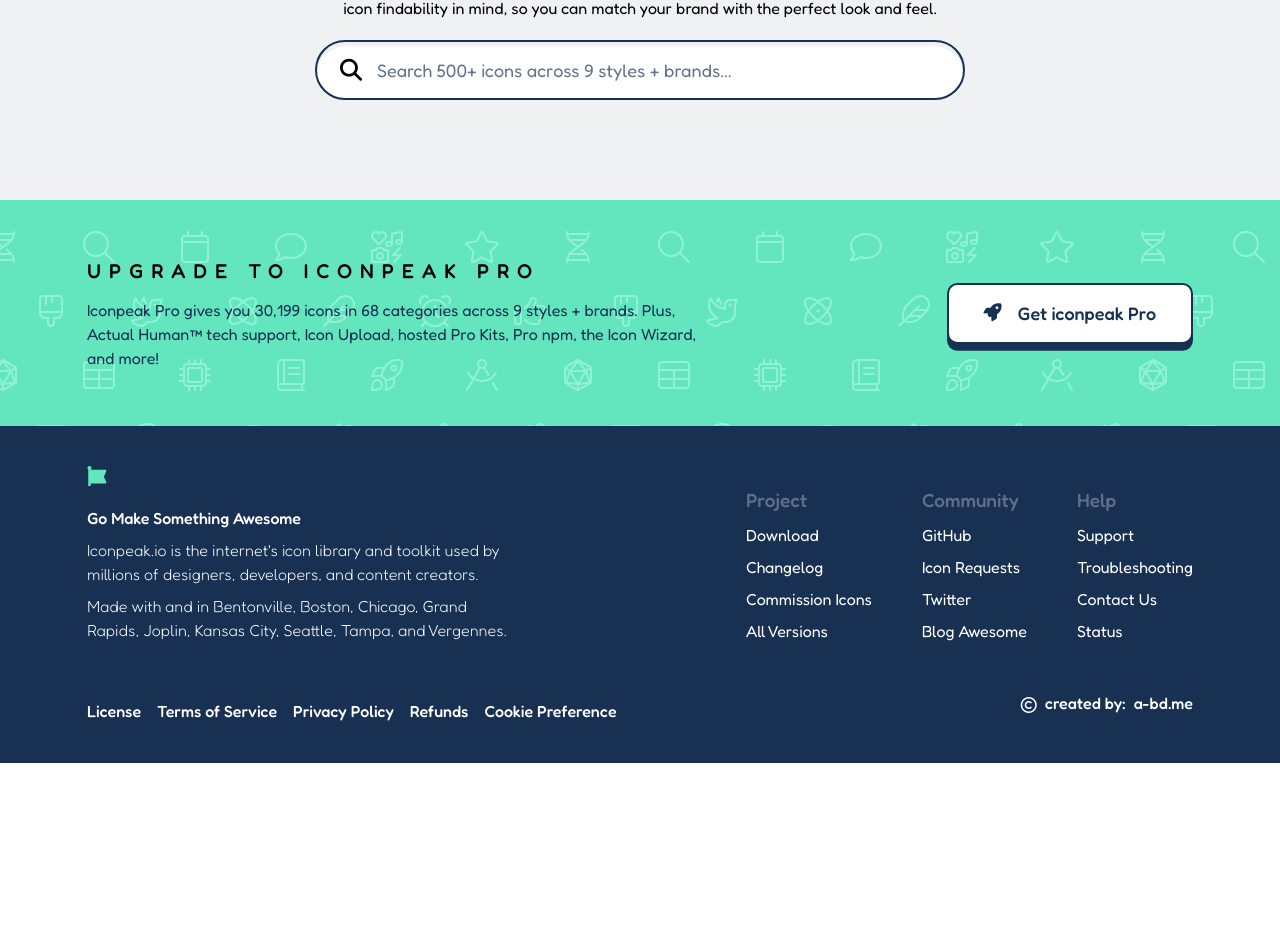
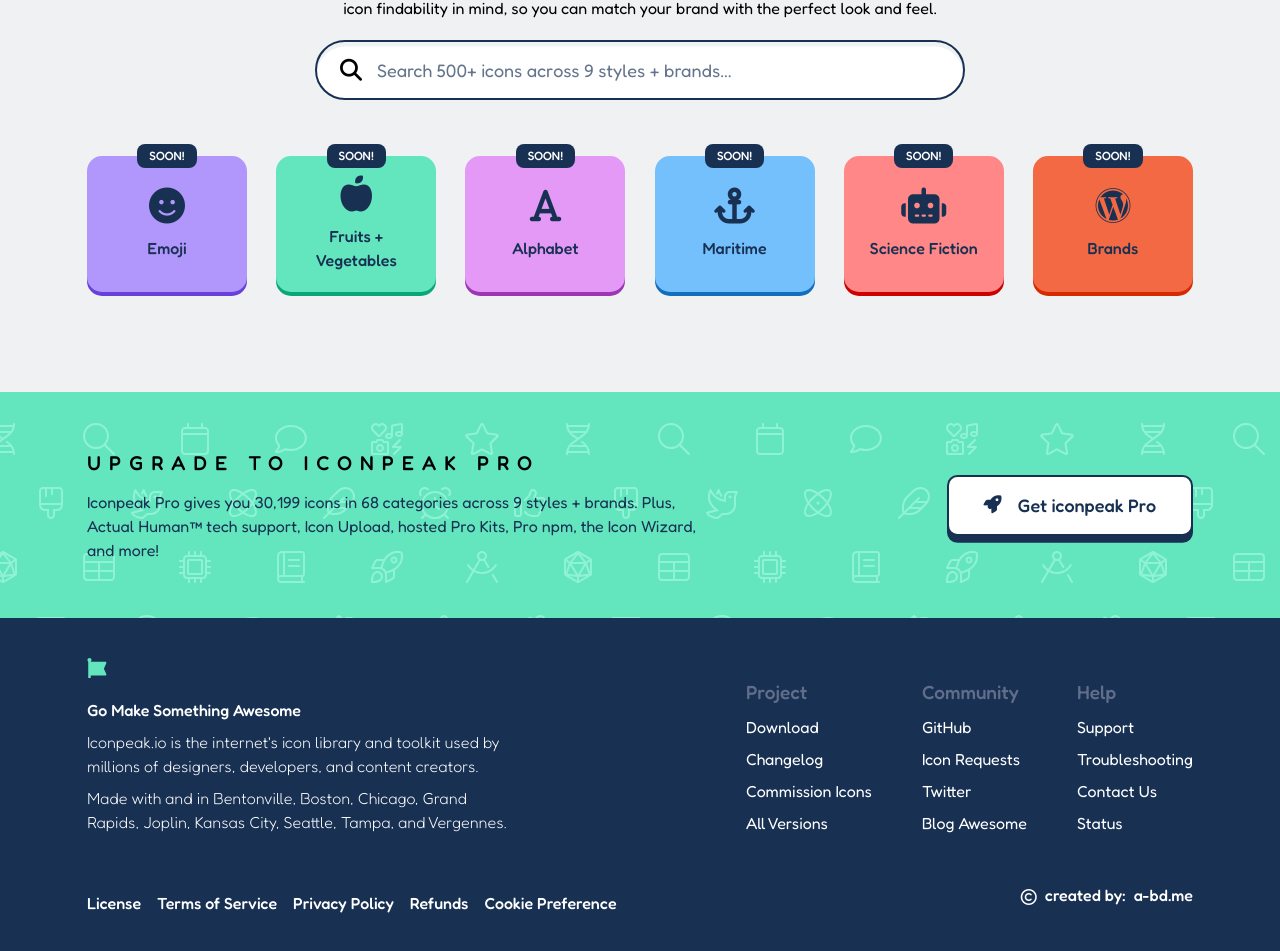
Before and after one commit to the-coder-o/iconpeak.io, a Next.js app: page / in a window 1280 px wide. Shown: the part 2735-3686 px from the top of the page. Before the commit the page ends 3498 px from the top, so only its background shows below. Built offline with nearby package versions, Linux system fonts and the light colour scheme.

Commit message:
added new chat message support, finished categories section and fixed styles

```diff
--- a/app/(home)/page.tsx
+++ b/app/(home)/page.tsx
@@ -18,8 +18,8 @@
         </div>
       </div>
       <div className="relative flex h-[960px] justify-center overflow-hidden">
-        <Image src={HeroIcon1} alt={''} width={540} height={864} className={'absolute left-[-720px] top-[50px] -z-10 !w-[1000px]'} />
-        <Image src={HeroIcon2} alt={''} width={540} height={864} className={'absolute right-[-720px] top-[50px] -z-10 !w-[1000px]'} />
+        <Image src={HeroIcon1} alt={''} width={540} height={864} className={'absolute left-[-720px] top-[0px] -z-10 !w-[1000px]'} />
+        <Image src={HeroIcon2} alt={''} width={540} height={864} className={'absolute right-[-720px] top-[0px] -z-10 !w-[1000px]'} />
         <div className={'container'}>
           <div className={'mt-[80px] flex flex-col gap-[35px]'}>
             <h1 className={'ml-auto mr-auto w-[650px] text-center text-[50px] font-[500] leading-[55px]'}>
@@ -202,6 +202,38 @@
               />
             </div>
           </div>
+          <div className={'mt-14 flex items-center justify-between'}>
+            <Link href={''} className={'category-1 relative flex h-[136px] w-[160px] flex-col items-center justify-center gap-3 rounded-[15px] bg-[#B197FC] px-[20px]'}>
+              <span className={'absolute -top-3 left-auto right-auto rounded-lg bg-[#183153] px-3 py-1 text-xs font-medium text-white'}>SOON!</span>
+              <i className="fa-solid fa-face-smile text-4xl text-[#183153]"></i>
+              <span className={'font-medium text-[#183153]'}>Emoji</span>
+            </Link>
+            <Link href={''} className={'category-2 relative flex h-[136px] w-[160px] flex-col items-center justify-center gap-3 rounded-[15px] bg-[#63E6BE] px-[20px]'}>
+              <span className={'absolute -top-3 left-auto right-auto rounded-lg bg-[#183153] px-3 py-1 text-xs font-medium text-white'}>SOON!</span>
+              <i className="fa-solid fa-apple-whole text-4xl text-[#183153]"></i>
+              <span className={'text-center font-medium text-[#183153]'}>Fruits + Vegetables</span>
+            </Link>
+            <Link href={''} className={'category-3 relative flex h-[136px] w-[160px] flex-col items-center justify-center gap-3 rounded-[15px] bg-[#E599F7] px-[20px]'}>
+              <span className={'absolute -top-3 left-auto right-auto rounded-lg bg-[#183153] px-3 py-1 text-xs font-medium text-white'}>SOON!</span>
+              <i className="fa-solid fa-font text-4xl text-[#183153]"></i>
+              <span className={'font-medium text-[#183153]'}>Alphabet</span>
+            </Link>
+            <Link href={''} className={'category-4 relative flex h-[136px] w-[160px] flex-col items-center justify-center gap-3 rounded-[15px] bg-[#74C0FC] px-[20px]'}>
+              <span className={'absolute -top-3 left-auto right-auto rounded-lg bg-[#183153] px-3 py-1 text-xs font-medium text-white'}>SOON!</span>
+              <i className="fa-solid fa-anchor text-4xl text-[#183153]"></i>
+              <span className={'font-medium text-[#183153]'}>Maritime</span>
+            </Link>
+            <Link href={''} className={'category-5 relative flex h-[136px] w-[160px] flex-col items-center justify-center gap-3 rounded-[15px] bg-[#FF8787] px-[20px]'}>
+              <span className={'absolute -top-3 left-auto right-auto rounded-lg bg-[#183153] px-3 py-1 text-xs font-medium text-white'}>SOON!</span>
+              <i className="fa-solid fa-robot text-4xl text-[#183153]"></i>
+              <span className={'font-medium text-[#183153]'}>Science Fiction</span>
+            </Link>
+            <Link href={''} className={'category-6 relative flex h-[136px] w-[160px] flex-col items-center justify-center gap-3 rounded-[15px] bg-[#F36944] px-[20px]'}>
+              <span className={'absolute -top-3 left-auto right-auto rounded-lg bg-[#183153] px-3 py-1 text-xs font-medium text-white'}>SOON!</span>
+              <i className="fa-brands fa-wordpress text-4xl text-[#183153]"></i>
+              <span className={'font-medium text-[#183153]'}>Brands</span>
+            </Link>
+          </div>
         </div>
       </div>
     </div>
--- a/app/globals.css
+++ b/app/globals.css
@@ -104,3 +104,51 @@
 .figma-box:active {
   box-shadow: none;
 }
+
+.category-1 {
+  box-shadow: 0 0.25em 0 #6741D9;
+}
+
+.category-1:active {
+  box-shadow: none;
+}
+
+.category-2 {
+  box-shadow: 0 0.25em 0 #09A778;
+}
+
+.category-2:active {
+  box-shadow: none;
+}
+
+.category-3 {
+  box-shadow: 0 0.25em 0 #9C36B5;
+}
+
+.category-3:active {
+  box-shadow: none;
+}
+
+.category-4 {
+  box-shadow: 0 0.25em 0 #146ebe;
+}
+
+.category-4:active {
+  box-shadow: none;
+}
+
+.category-5 {
+  box-shadow: 0 0.25em 0 #CC0100;
+}
+
+.category-5:active {
+  box-shadow: none;
+}
+
+.category-6 {
+  box-shadow: 0 0.25em 0 #D62A00;
+}
+
+.category-6:active {
+  box-shadow: none;
+}
--- a/app/layout.tsx
+++ b/app/layout.tsx
@@ -1,9 +1,12 @@
 import type { Metadata } from 'next'
 import { Inter } from 'next/font/google'
-import './globals.css'
-import Head from 'next/head'
+
+import ChatWood from '@/chat/chatwood'
+
 import Header from '@/components/header/header'
 import Footer from '@/components/footer/footer'
+
+import './globals.css'
 
 const inter = Inter({ subsets: ['latin'] })
 
@@ -29,6 +32,7 @@
         <link rel="preconnect" href="https://fonts.googleapis.com" />
         <link href="https://fonts.googleapis.com/css2?family=Concert+One&family=Fredoka:wght@300..700&family=Gloria+Hallelujah&display=swap" rel="stylesheet" />
         <link rel="stylesheet" href="https://cdnjs.cloudflare.com/ajax/libs/font-awesome/6.5.2/css/all.min.css" integrity="sha512-SnH5WK+bZxgPHs44uWIX+LLJAJ9/2PkPKZ5QiAj6Ta86w+fsb2TkcmfRyVX3pBnMFcV7oQPJkl9QevSCWr3W6A==" crossOrigin="anonymous" referrerPolicy="no-referrer" />
+        <ChatWood />
       </head>
       <body className={inter.className}>
         <Header />
--- /dev/null
+++ b/chat/chatwood.tsx
@@ -0,0 +1,34 @@
+'use client'
+
+import { useEffect } from 'react'
+
+const ChatWood = () => {
+  useEffect(() => {
+    const BASE_URL = 'https://app.chatwoot.com'
+    const script = document.createElement('script')
+    script.src = `${BASE_URL}/packs/js/sdk.js`
+    script.defer = true
+    script.async = true
+
+    const onLoad = () => {
+      //@ts-ignore
+      window.chatwootSDK.run({
+        websiteToken: '86ZNCRMdgd518P9mX5RudqYV',
+        baseUrl: BASE_URL,
+      })
+    }
+
+    script.onload = onLoad
+
+    document.body.appendChild(script)
+
+    return () => {
+      script.onload = null
+      document.body.removeChild(script)
+    }
+  }, [])
+
+  return null // Since this component doesn't render anything
+}
+
+export default ChatWood
```
